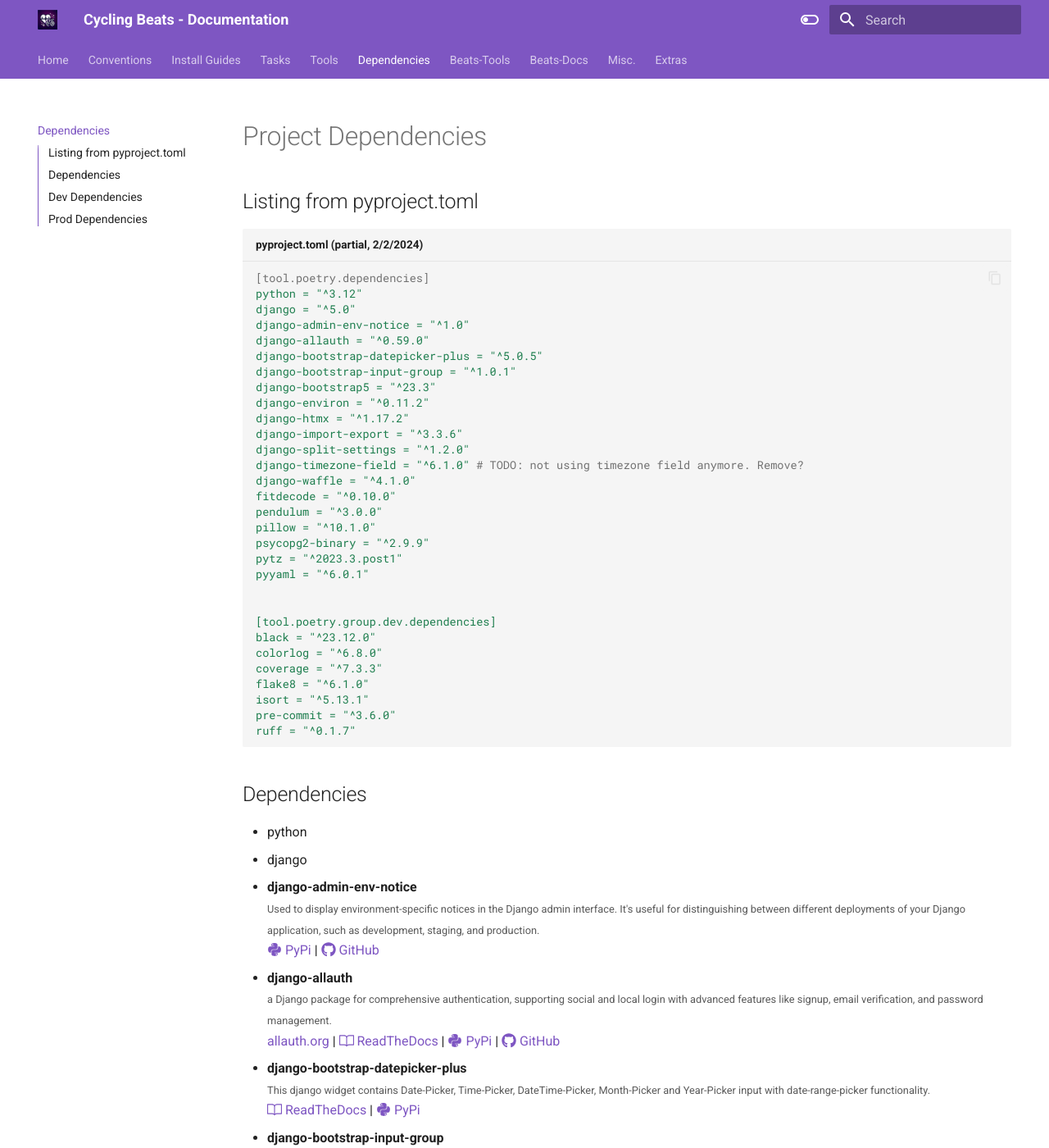
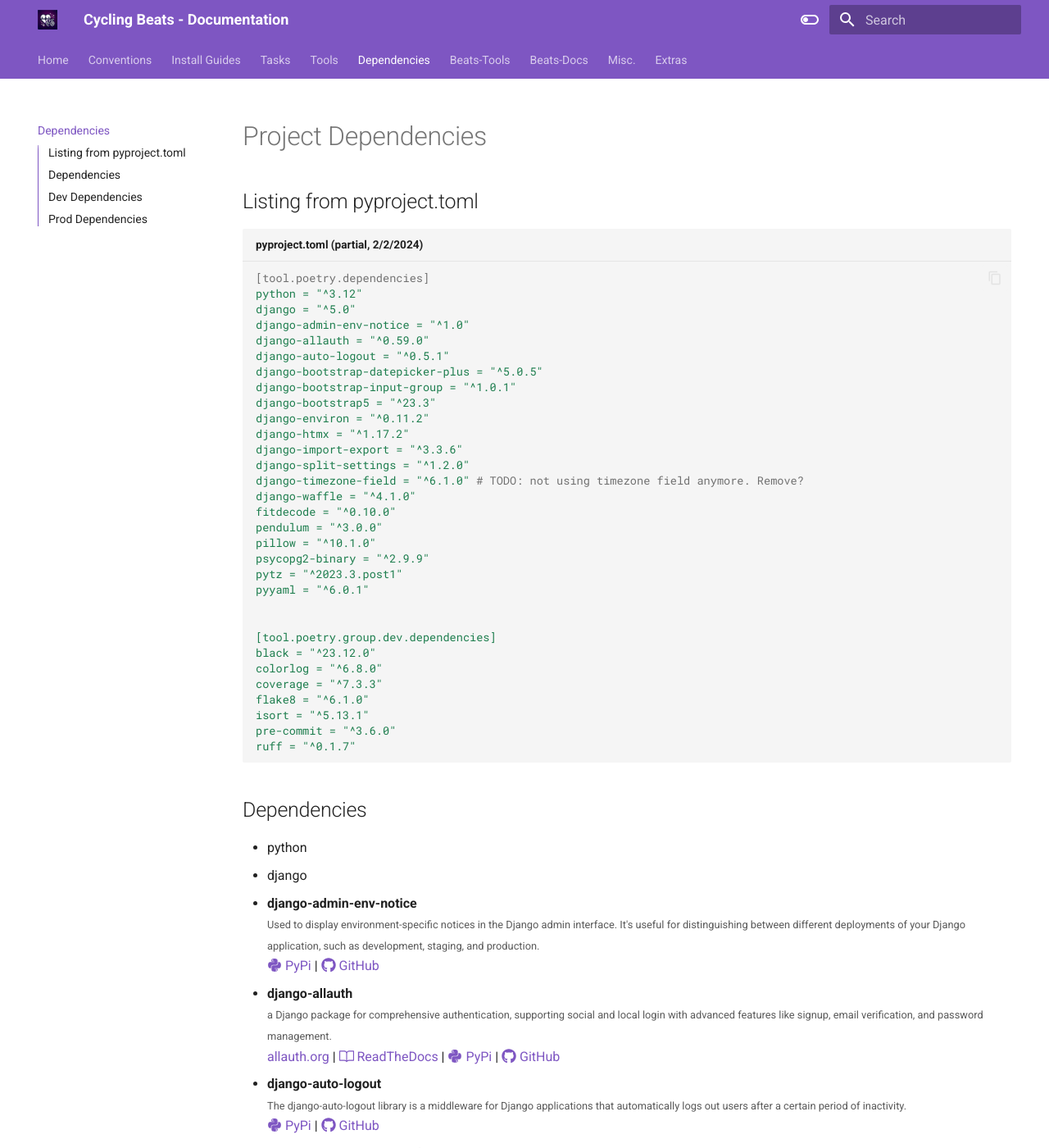
Before and after one commit to timpandrews/beats_docs, an MkDocs documentation site: the page built from docs/dependencies.md, in a window 1280 px wide and 1400 px high. Shown: the whole window at 82% size. Built offline with MkDocs 1.6.1 and Material for MkDocs 9.7.7, drawn with Linux system fonts in a browser that asks for light colours; emoji names are drawn with the system emoji font.

Commit message:
Add django-auto-logout library for automatic user logout

```diff
--- a/docs/dependencies.md
+++ b/docs/dependencies.md
@@ -8,6 +8,7 @@
 django = "^5.0"
 django-admin-env-notice = "^1.0"
 django-allauth = "^0.59.0"
+django-auto-logout = "^0.5.1"
 django-bootstrap-datepicker-plus = "^5.0.5"
 django-bootstrap-input-group = "^1.0.1"
 django-bootstrap5 = "^23.3"
@@ -50,6 +51,11 @@
 <a href="https://docs.allauth.org/en/latest/" target="_blank">:octicons-book-24: ReadTheDocs</a> |
 <a href="https://pypi.org/project/django-environ/" target="_blank">:fontawesome-brands-python: PyPi</a> |
 <a href="https://github.com/pennersr/django-allauth" target="_blank">:fontawesome-brands-github: GitHub</a>
+
+- **django-auto-logout**
+<small>The django-auto-logout library is a middleware for Django applications that automatically logs out users after a certain period of inactivity.</small>
+<a href="https://pypi.org/project/django-auto-logout/" target="_blank">:fontawesome-brands-python: PyPi</a> |
+<a href="https://github.com/bugov/django-auto-logout" target="_blank">:fontawesome-brands-github: GitHub</a>
 
 - **django-bootstrap-datepicker-plus**
 <small>This django widget contains Date-Picker, Time-Picker, DateTime-Picker, Month-Picker and Year-Picker input with date-range-picker functionality.</small>
```
